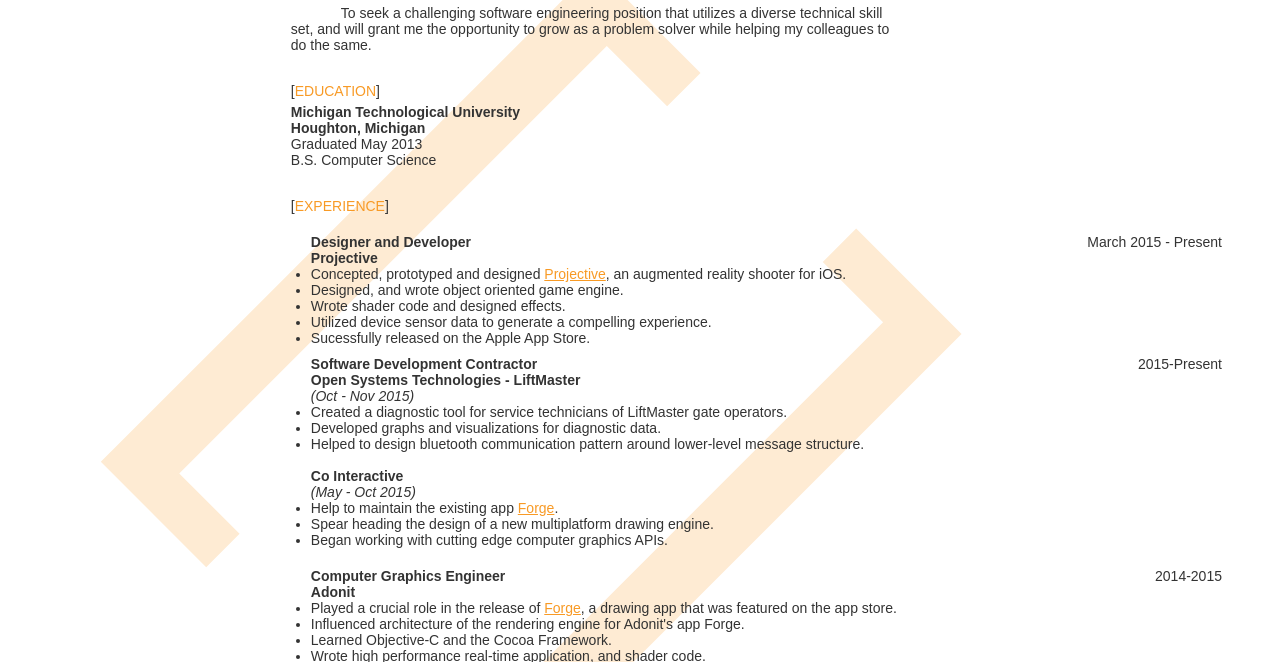
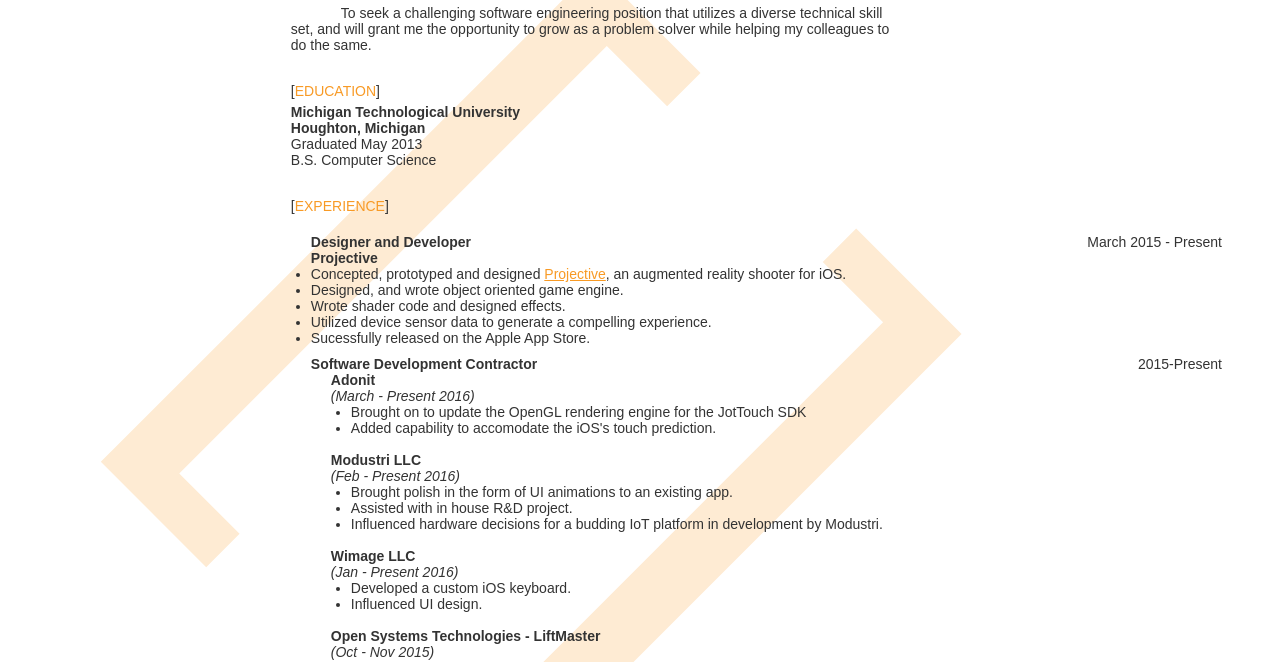
Before and after one commit to mrpossoms/resume, a plain HTML site: page resume.html in a window 1280 px wide. Shown: the part 138-800 px from the top of the page. Drawn offline with Linux system fonts and the light colour scheme.

Commit message:
Updated for modustri and adonit

```diff
--- a/resume.html
+++ b/resume.html
@@ -136,17 +136,43 @@
 				<time>2015-Present</time>
 				<b class="ind-20">Software Development Contractor</b><br/>
 
-				<b class="ind-20">Open Systems Technologies - LiftMaster</b></br>
-				<i class="ind-20">(Oct - Nov 2015)</i><br/>
-				<ul>
+				<b class="ind-40">Adonit</b></br>
+				<i class="ind-40">(March - Present 2016)</i><br/>
+				<ul class="ind-40">
+					<li>Brought on to update the OpenGL rendering engine for the JotTouch SDK</li>
+					<li>Added capability to accomodate the iOS's touch prediction.</li>
+				</ul>
+			</br>
+
+				<b class="ind-40">Modustri LLC</b></br>
+				<i class="ind-40">(Feb - Present 2016)</i><br/>
+				<ul class="ind-40">
+					<li>Brought polish in the form of UI animations to an existing app.</li>
+					<li>Assisted with in house R&D project.</li>
+					<li>Influenced hardware decisions for a budding IoT platform in development by Modustri.</li>
+				</ul>
+			</br>
+
+				<b class="ind-40">Wimage LLC</b></br>
+				<i class="ind-40">(Jan - Present 2016)</i><br/>
+				<ul class="ind-40">
+					<li>Developed a custom iOS keyboard.</li>
+					<li>Influenced UI design.</li>
+				</ul>
+			</br>
+
+
+				<b class="ind-40">Open Systems Technologies - LiftMaster</b></br>
+				<i class="ind-40">(Oct - Nov 2015)</i><br/>
+				<ul class="ind-40">
 					<li>Created a diagnostic tool for service technicians of LiftMaster gate operators.</li>
 					<li>Developed graphs and visualizations for diagnostic data.</li>
 					<li>Helped to design bluetooth communication pattern around lower-level message structure.</li>
 				</ul>
 			</br>
-				<b class="ind-20">Co Interactive</b><br/>
-				<i class="ind-20">(May - Oct 2015)</i><br/>
-				<ul>
+				<b class="ind-40">Co Interactive</b><br/>
+				<i class="ind-40">(May - Oct 2015)</i><br/>
+				<ul class="ind-40">
 					<li>Help to maintain the existing app <a href="http://www.adonit.net/forge/">Forge</a>.</li>
 					<li>Spear heading the design of a new multiplatform drawing engine.</li>
 					<li>Began working with cutting edge computer graphics APIs.</li>
```
